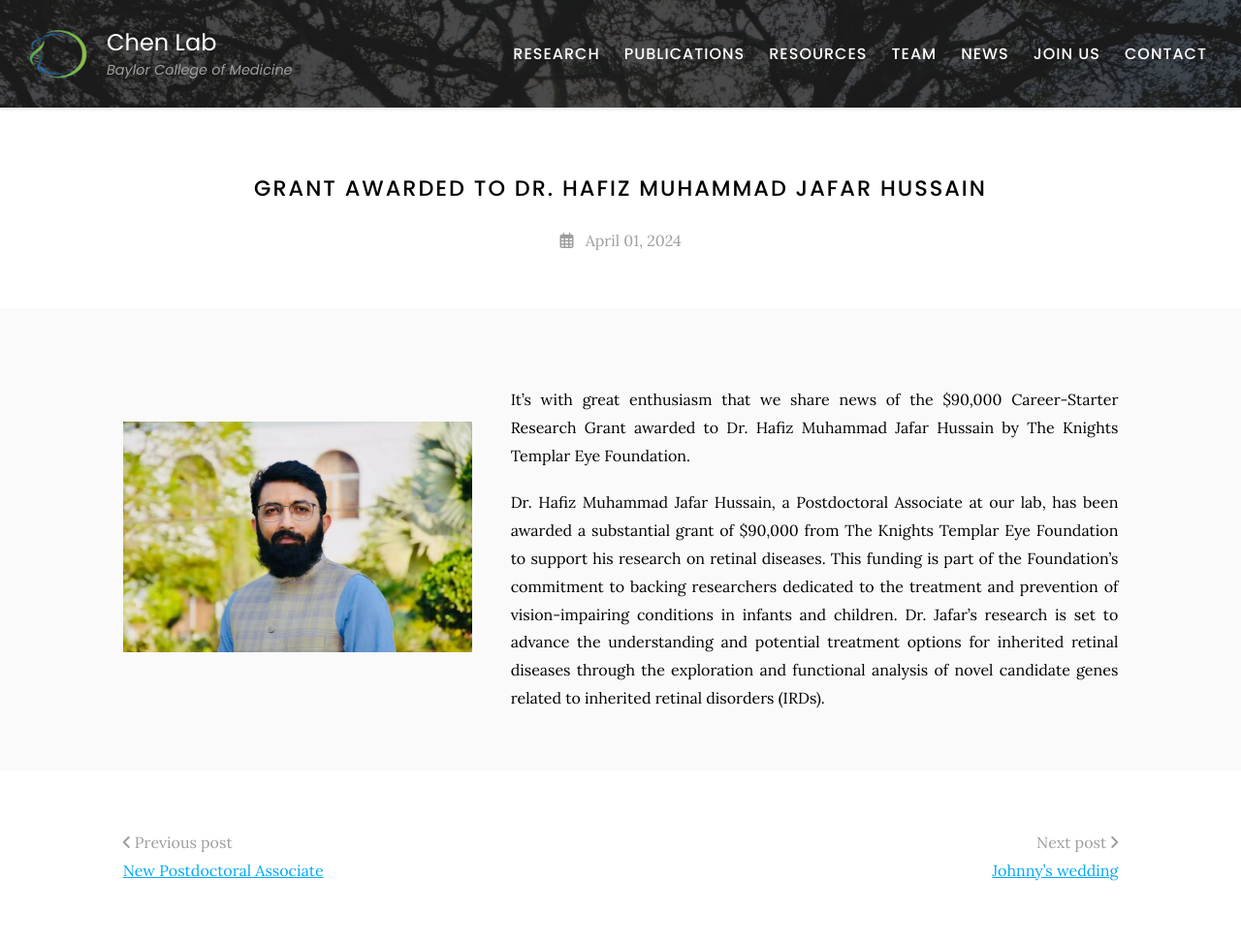
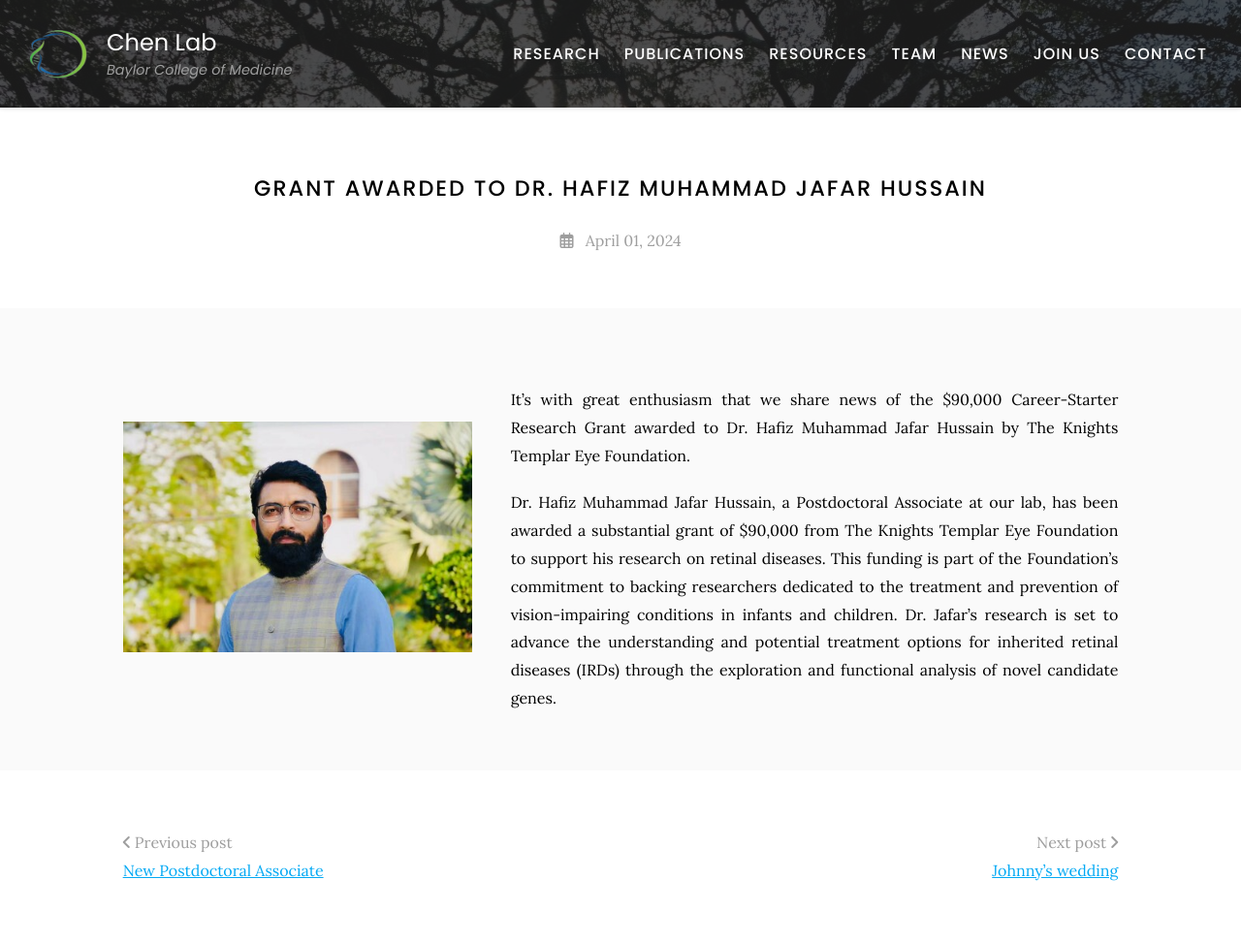
Before and after one commit to RCHENLAB/rchenlab.github.io, a Jekyll site: the page built from _posts/2024-04-01-jafar-funding.md, in a window 1280 px wide. Shown: the top 972 px of the page at 97% size. Built offline with Jekyll 4.4.1, drawn with Linux system fonts in a browser that asks for light colours; grey boxes are pictures that could not be loaded.

Commit message:
Update 2024-04-01-jafar-funding.md

```diff
--- a/_posts/2024-04-01-jafar-funding.md
+++ b/_posts/2024-04-01-jafar-funding.md
@@ -8,7 +8,7 @@ member: Jafar
 
 It's with great enthusiasm that we share news of the $90,000 Career-Starter Research Grant awarded to Dr. Hafiz Muhammad Jafar Hussain by The Knights Templar Eye Foundation.
 
-Dr. Hafiz Muhammad Jafar Hussain, a Postdoctoral Associate at our lab, has been awarded a substantial grant of $90,000 from The Knights Templar Eye Foundation to support his research on retinal diseases. This funding is part of the Foundation's commitment to backing researchers dedicated to the treatment and prevention of vision-impairing conditions in infants and children. Dr. Jafar's research is set to advance the understanding and potential treatment options for inherited retinal diseases through the exploration and functional analysis of novel candidate genes related to inherited retinal disorders (IRDs).
+Dr. Hafiz Muhammad Jafar Hussain, a Postdoctoral Associate at our lab, has been awarded a substantial grant of $90,000 from The Knights Templar Eye Foundation to support his research on retinal diseases. This funding is part of the Foundation's commitment to backing researchers dedicated to the treatment and prevention of vision-impairing conditions in infants and children. Dr. Jafar's research is set to advance the understanding and potential treatment options for inherited retinal diseases (IRDs) through the exploration and functional analysis of novel candidate genes.
 
 {% endcapture %}
 
```
